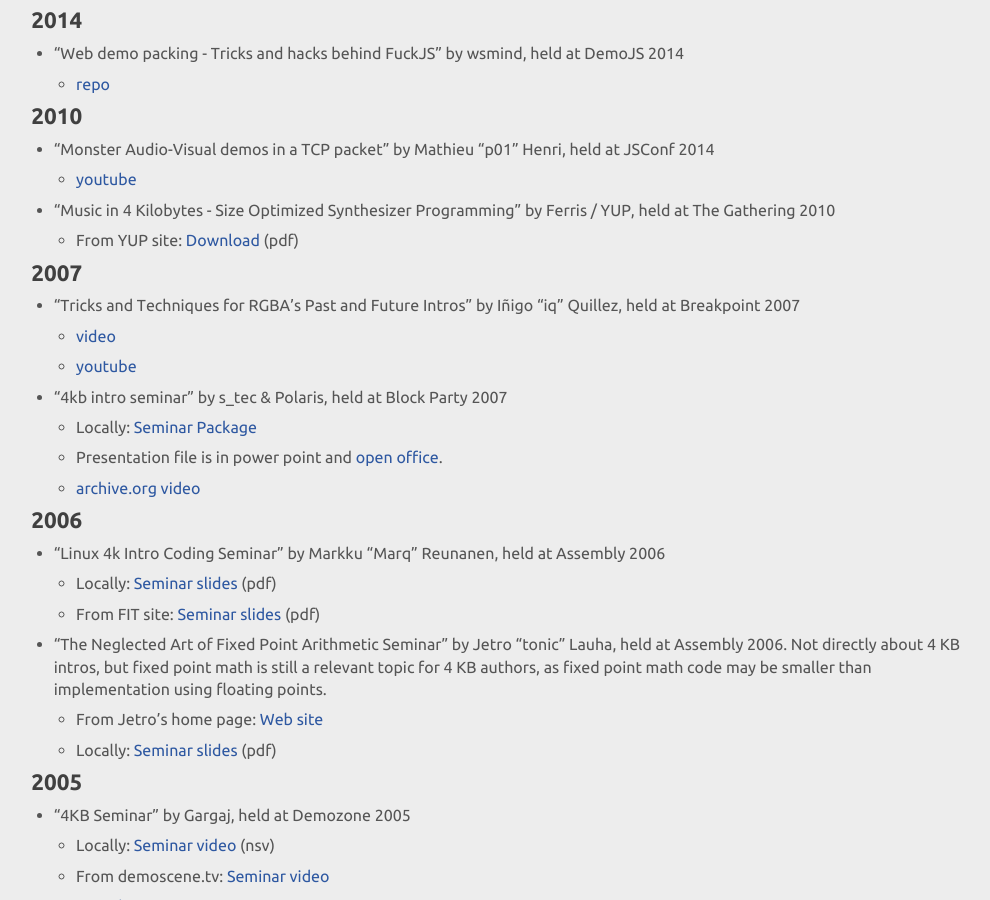
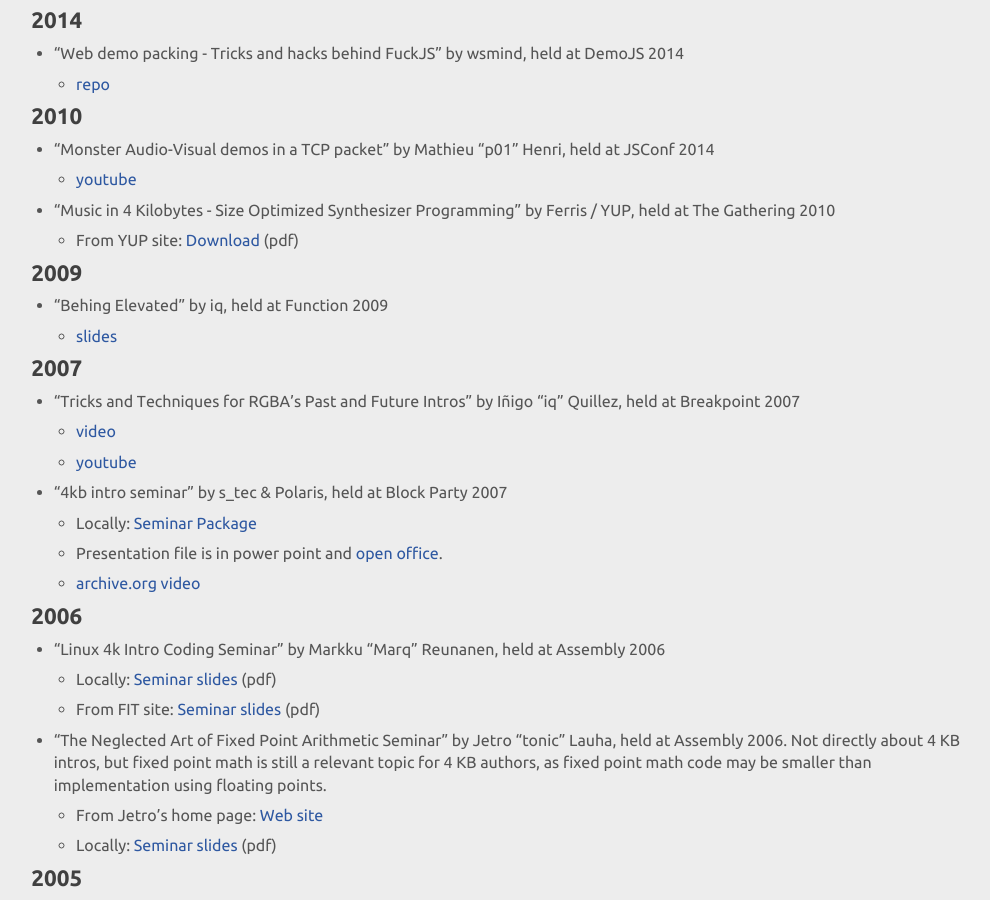
Before and after one commit to in4k/in4k.github.io, a Jekyll site: the page built from wiki/seminars.markdown, in a window 1280 px wide and 900 px high, scrolled down 619 px. Shown: the whole window, without its empty margins (138-1128 px from the left). Built offline with Jekyll 4.4.1, drawn with Linux system fonts in a browser that asks for light colours.

Commit message:
Update seminars.markdown

```diff
--- a/wiki/seminars.markdown
+++ b/wiki/seminars.markdown
@@ -35,6 +35,10 @@
 * "Music in 4 Kilobytes - Size Optimized Synthesizer Programming" by Ferris / YUP, held at The Gathering 2010
     * From YUP site: [Download](ftp://ftp.untergrund.net/users/thygrion/sosp.zip) (pdf)
 
+## 2009
+* "Behing Elevated" by iq, held at Function 2009
+    * [slides](http://www.iquilezles.org/www/material/function2009/function2009.pdf)
+
 ## 2007
 * "Tricks and Techniques for RGBA's Past and Future Intros" by Iñigo "iq" Quillez, held at Breakpoint 2007
     * [video](ftp://ftp.untergrund.net/users/breakpoint/2007/Seminars/BP07_Seminar_Iq_Rgba'sPastAndFutureIntros_XViD.avi)
```
